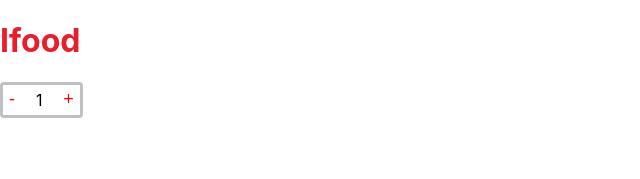
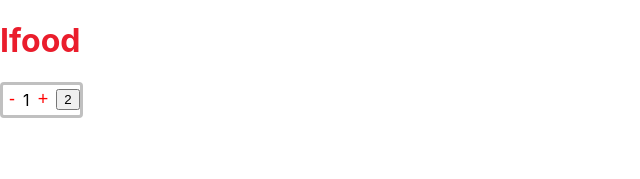
Before and after one commit to Diogooliveira10/states-effects, a React (Create React App) app in the folder aula-hooks/: page / in a window 1280 px wide. Shown: the top 179 px of the page, without its empty margins (0-640 px from the left). Built offline with nearby package versions, Linux system fonts and the light colour scheme.

Commit message:
Trabalhando com efeitos colaterais (useEffect)

```diff
--- a/aula-hooks/src/Components/Ifoodcounter/Ifoodcounter.js
+++ b/aula-hooks/src/Components/Ifoodcounter/Ifoodcounter.js
@@ -1,10 +1,14 @@
-import React, {useState} from 'react';
+import React, {useEffect, useState} from 'react';
 import '../Ifoodcounter/Ifoodcounter.css'
 
 export default function Ifoodcounter() {
 
     const [value, setValue] = useState(1)
     const [buttonStyle, setButtonStyle] = useState('counter-button-minus-active')
+
+    useEffect(()=> {
+        document.getElementById('moeda').innerHTML = 2.00 * value
+    },[value])
 
     function down() {
 
@@ -31,12 +35,18 @@ export default function Ifoodcounter() {
             >
                 -
             </button>
+
             <p>{value}</p>
+
             <button className='counter-button-plus-active'
                     onClick={up}
             >
                 +
             </button>
+
+            <button id='moeda'>
+                12,00
+            </button>
         </div>
   )
 }
```
